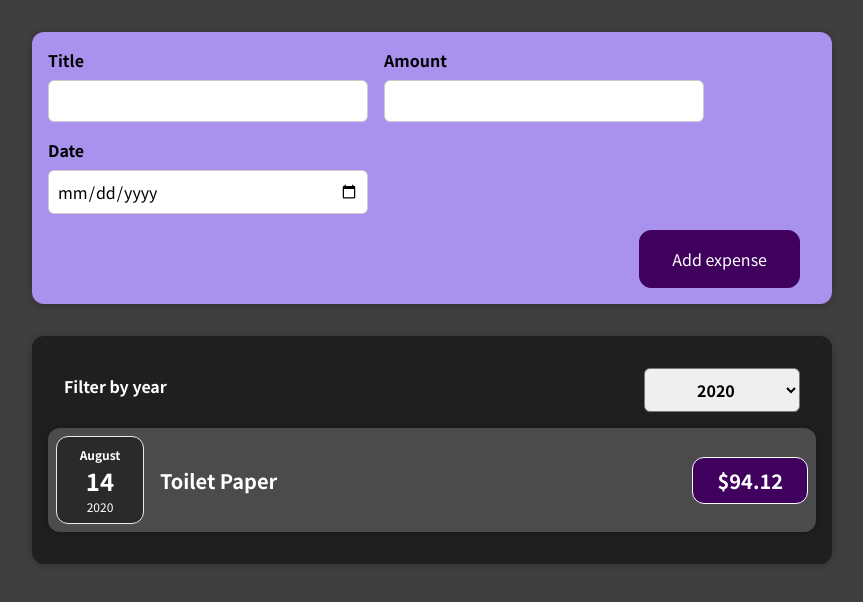
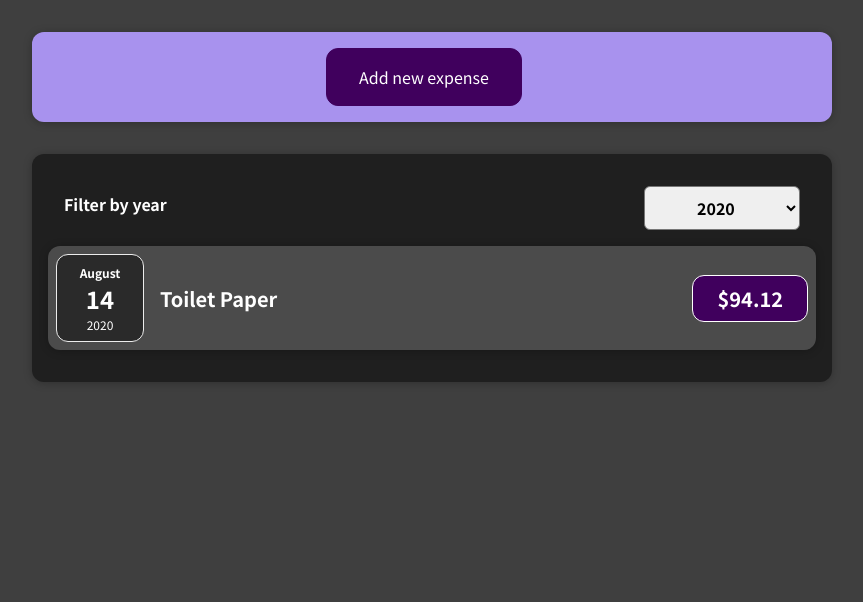
Before and after one commit to OuaklimOthmane/React_expenses-tracker, a React (Create React App) app: page / in a window 1280 px wide. Shown: the top 602 px of the page, without its empty margins (208-1071 px from the left). Built offline with nearby package versions, Linux system fonts and the light colour scheme.

Commit message:
Handling form-rendering

```diff
--- a/src/components/NewExpense/ExpenseForm.js
+++ b/src/components/NewExpense/ExpenseForm.js
@@ -88,6 +88,9 @@ const ExpenseForm = function (props) {
         </div>
       </div>
       <div className="new-expense__actions">
+        <button type="button" onClick={props.onCancel}>
+          Cancel
+        </button>
         <button type="submit">Add expense</button>
       </div>
     </form>
--- a/src/components/NewExpense/NewExpense.js
+++ b/src/components/NewExpense/NewExpense.js
@@ -1,8 +1,10 @@
-import React from "react";
+import React, { useState } from "react";
 import "./NewExpense.css";
 import ExpenseForm from "./ExpenseForm";
 
 const NewExpense = function (props) {
+  const [isOpen, setIsOpen] = useState(false);
+
   const expenseDataHandler = function (enteredExpenseData) {
     const expenseData = {
       ...enteredExpenseData,
@@ -12,11 +14,45 @@ const NewExpense = function (props) {
     props.onAddExpense(expenseData);
   };
 
+  const openFormHandler = function () {
+    setIsOpen(true);
+  };
+
+  const closeFormHandler = function () {
+    setIsOpen(false);
+  };
+
   return (
     <div className="new-expense">
-      <ExpenseForm onSaveExpenseData={expenseDataHandler} />
+      {!isOpen && <button onClick={openFormHandler}>Add new expense</button>}
+      {isOpen && (
+        <ExpenseForm
+          onSaveExpenseData={expenseDataHandler}
+          onCancel={closeFormHandler}
+        />
+      )}
     </div>
   );
+
+  //! Another solution for toggle form :
+  // const toggleFormHandler = () => {
+  //   setIsOpen(!isOpen);
+  // };
+
+  // return (
+  //   <div className="new-expense">
+  //     {//* using conditional rendering method, if isOpen state is true then renders ExpenseForm component, and pass the toggleFormHandler function to the ExpenseForm component and called in the form submit event and form reset event. */}
+
+  //     {isOpen ? (
+  //       <ExpenseForm
+  //         onResetForm={toggleFormHandler}
+  //         onSaveExpenseData={saveExpenseDataHandler}
+  //       />
+  //     ) : (
+  //       <button onClick={toggleFormHandler}>Add New Expense</button>
+  //     )}
+  //   </div>
+  // );
 };
 
 export default NewExpense;
@@ -24,3 +60,6 @@ export default NewExpense;
 //! Child-to-Parent commponent comminucation (Bottom-Up):
 //? Is a pattern which we can create our own event props, if we wanna call it like, and we can expect functions as values and that would allow us to pass a function from a parent component to a child component and then call that function inside of the child component. And when we then call a function we can of course pass data to that function as a parameter and that's how we can communicate up from child to parent.
 //? This is how you can communicate between components and how you can communicate up, how you can make sure that a child component, the "ExpenseForm" component here for example, can communicate up to the parent component,the "NewExpense" component in this case. We can call a function in the "NewExpense" component and we can pass data as a parameter. So here, when we call "onSaveExpenseData" in the "ExpenseForm", I can pass the "expenseData" which are generated here as our argument and that's the value which we'll receive as a parameter here in "NewExpense".
+
+//! Lifting the state up :
+//? it is about moving data from a child component to some parent component to either use it there or to then pass it down to some other child component. it's not always that root "App" component to which you wanna lift your state up. Instead, the goal is to lift it up just as high as necessary in your Component Tree until you have a component which has both access to the components that generate data as well as the components that needs data, that might be the "App" component, but that could also be another component.
```
